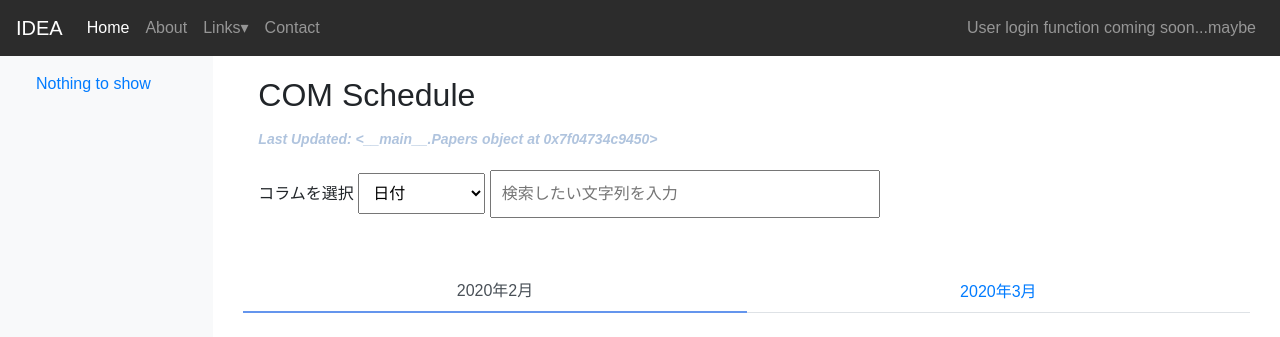
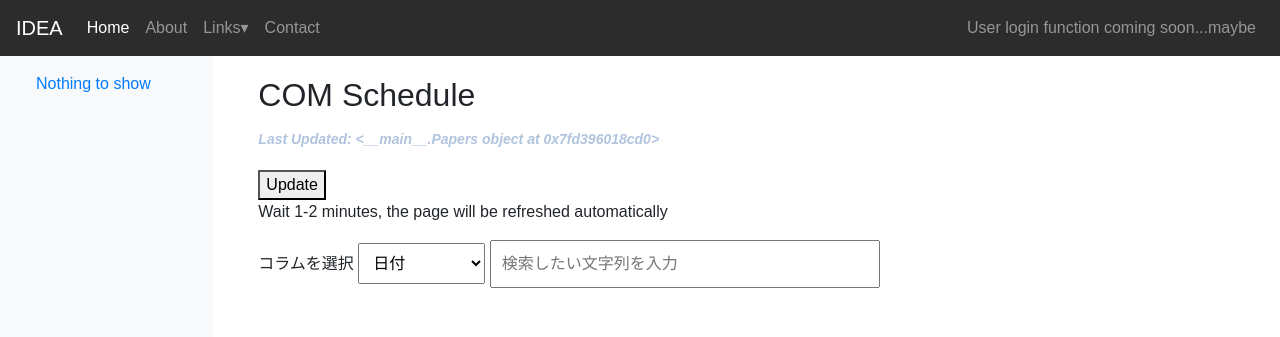
Before and after one commit to in0928/com-schedule, a Flask app: page / in a window 1280 px wide. Shown: the top 337 px of the page. Run offline with Flask 2, Linux system fonts and the light colour scheme; data that the repository does not hold is empty; some libraries are stand-ins or nearby versions.

Commit message:
add an update button

```diff
--- a/app.py
+++ b/app.py
@@ -8,6 +8,7 @@ from bson import ObjectId  # For ObjectId to work
 from pymongo import MongoClient
 from pymongo_fetcher import MongoFetcher
 import displaySchedule as ds
+import scraper as scp
 
 
 app = Flask(__name__)
@@ -70,6 +71,11 @@ def about():
     t = "About"
     return render_template("about.html", t=t)
 
+@app.route("/update")
+def update():
+    scp.fetch_schedule()
+    return redirect("/")
+
 
 @app.route("/contact")
 def contact():
--- a/requirements.txt
+++ b/requirements.txt
@@ -15,3 +15,4 @@ six==1.13.0
 soupsieve==1.9.5
 urllib3==1.25.7
 Werkzeug==0.16.0
+gunicorn==20.0.4
--- a/scraper.py
+++ b/scraper.py
@@ -4,6 +4,7 @@ from html.parser import HTMLParser
 from pymongo import MongoClient
 from datetime import datetime
 from dateutil.relativedelta import relativedelta
+import time
 
 client = MongoClient("mongodb+srv://in0928:trybest920928LAISAI@cluster0-nfgyd.gcp.mongodb.net/test?retryWrites=true&w=majority")  # host uri
 db = client.NSDB  # Select the database
@@ -54,6 +55,8 @@ def create_urls(group_id, year_month):
 
 # call this upon clicking refresh
 def fetch_schedule():
+    schedule_this_month.delete_many({})
+    schedule_next_month.delete_many({})
     tokyo_union_ids = {"AiM": "group=91",
                        "AXIS": "group=12",
                        "BLAST": "group=20",
@@ -88,6 +91,8 @@ def fetch_schedule():
         print("------")
 
 if __name__ == "__main__":
+    start_time = time.time()
     schedule_this_month.delete_many({})
     schedule_next_month.delete_many({})
     fetch_schedule()
+    print(f"EXECUTION TIME: {time.time()-start_time} seconds")
--- a/templates/tableTemplate.html
+++ b/templates/tableTemplate.html
@@ -13,6 +13,8 @@
             <!--            search function-->
     <div class="header">
         <h2 style="display:inline-block">{{ t }}</h2><p class="timestamp">Last Updated: {{ timestamp }}</p>
+        <a href="{{ url_for('update') }}"><button>Update</button></a>
+        <p>Wait 1-2 minutes, the page will be refreshed automatically</p>
         <div class="search-bar">コラムを選択
             <select id="search-by-col-name"></select>
         <input class="search" id="table-search" placeholder="検索したい文字列を入力"></div>
```
